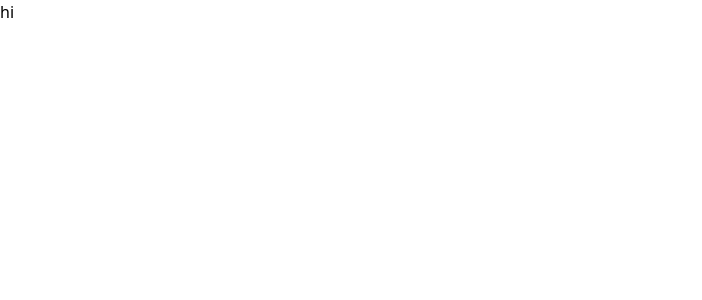
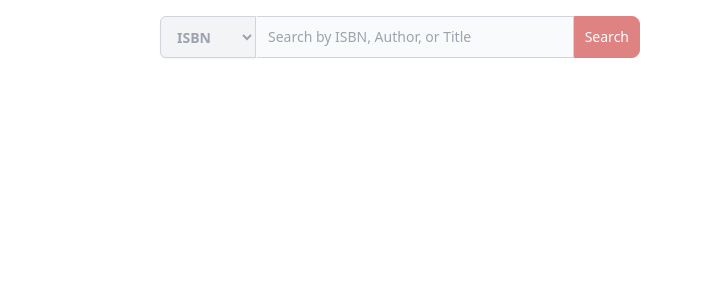
Before and after one commit to francoisdillinger/book_nook_frontend, a React (Vite) app: page / in a window 1280 px wide. Shown: the top 300 px of the page, without its empty margins (0-702 px from the left). Built offline with nearby package versions, Linux system fonts and the light colour scheme.

Commit message:
Add search functionality to AdminBooks component

```diff
--- a/src/components/AdminBooks.tsx
+++ b/src/components/AdminBooks.tsx
@@ -1,5 +1,11 @@
 import React, { useState, useEffect } from "react";
 import { books, BooksType } from "../data/adminBooks";
+import SearchBar from "./SearchBar";
+
+type BooksSearchType = {
+	option: "ISBN" | "Author" | "Title";
+	value: string;
+};
 
 type TrimmedBookType = {
 	bookTitle: string;
@@ -17,6 +23,10 @@ const trimOrders = (books: BooksType): TrimmedBookType[] => {
 
 export default function AdminBooks() {
 	const [trimmedBooks, setTrimmedBooks] = useState<TrimmedBookType[] | null>();
+	const [searchValues, setSearchValues] = useState<BooksSearchType>({
+		option: "ISBN",
+		value: "",
+	});
 
 	useEffect(() => {
 		const reformatedBooks = trimOrders(books);
@@ -24,5 +34,33 @@ export default function AdminBooks() {
 	}, [books]);
 
 	console.log("Trimmed Books: ", trimmedBooks);
-	return <>hi</>;
+	return (
+		<div>
+			<div className="w-full p-4 md:w-3/4 m-auto md:p-0 md:py-4 flex-wrap md:flex md:justify-between">
+				<div className="w-full my-2 md:my-0 md:w-1/2">
+					<SearchBar
+						options={["ISBN", "Author", "Title"]}
+						placeHolder="Search by ISBN, Author, or Title"
+						selectStyles="font-semibold form-select block w-36 md:w-24 py-2 px-3 border border-gray-300 bg-gray-100 text-gray-400 rounded-l-md shadow-sm focus:outline-none focus:ring-blue-300 focus:border-blue-300 sm:text-sm"
+						buttonStyles="p-2.5 z-10 text-sm font-medium h-full text-white bg-logo rounded-r-lg border border-logo opacity-80 hover:opacity-100 focus:ring-2 focus:outline-none focus:ring-blue-300 dark:bg-logo dark:hover:opacity-100 dark:focus:ring-blue-800"
+						values={searchValues}
+						// optionsHandler={optionsHandler}
+						// inputHandler={inputHandler}
+						// clickHandler={clickHandler}
+					/>
+				</div>
+				{/* <div className="">
+					<select
+						id="book-selector"
+						className="w-full md:w-fitfont-semibold form-select block py-2.5 px-3 border border-gray-300 bg-white text-gray-400 rounded-md shadow-sm focus:outline-none focus:ring-blue-300 focus:border-blue-300 sm:text-sm"
+						onChange={(event) => selectOptionsHandler(event)}
+					>
+						{options.map((option) => (
+							<option key={option}>{option}</option>
+						))}
+					</select>
+				</div> */}
+			</div>
+		</div>
+	);
 }
```
